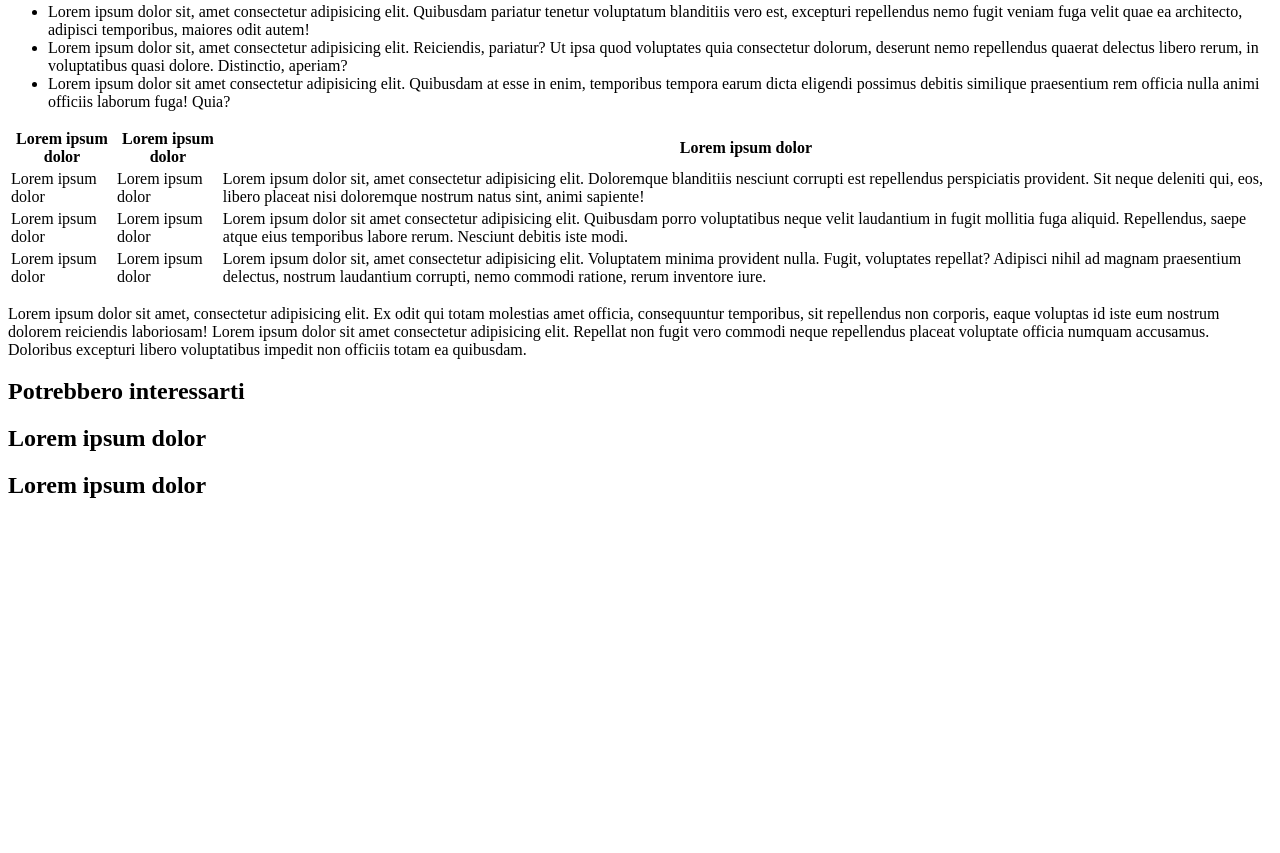
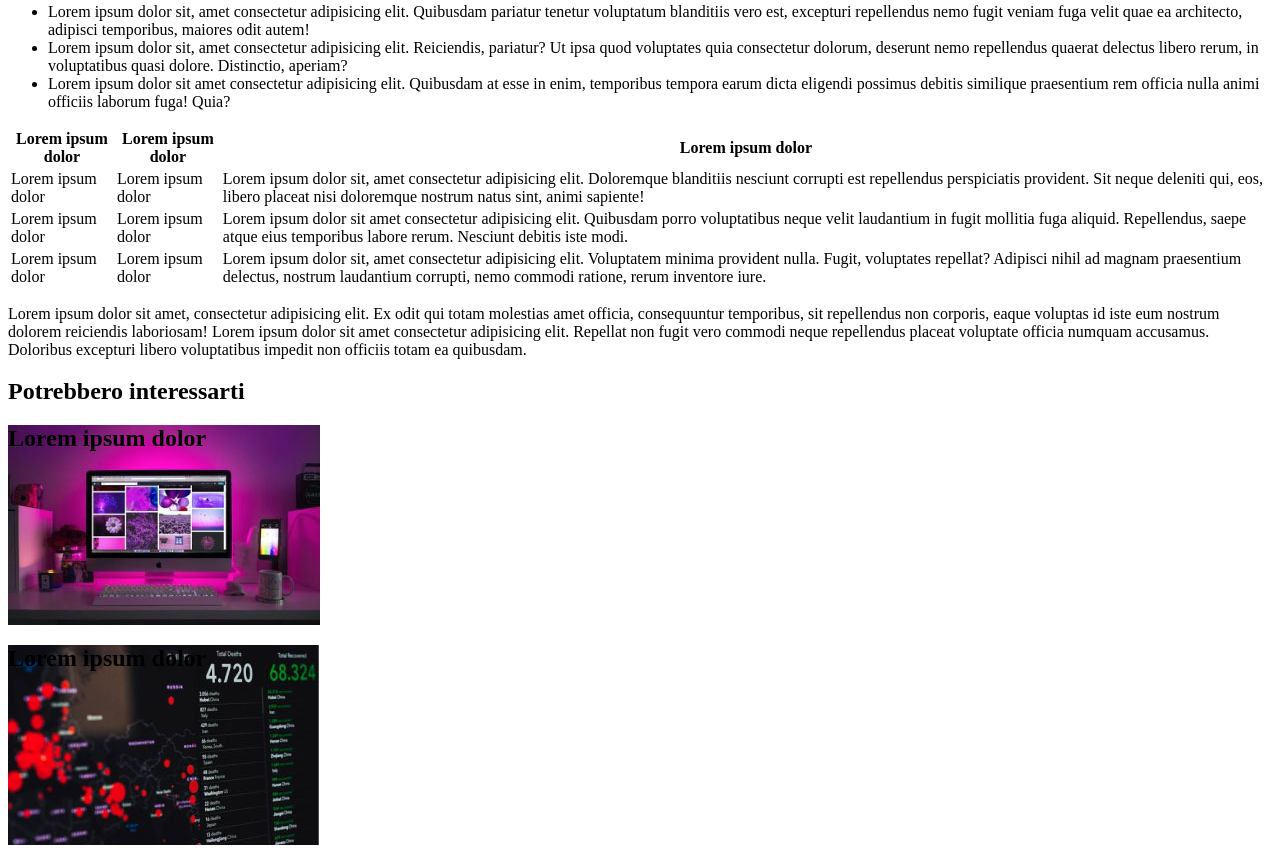
Before and after one commit to yasmindeoliveira/html-css-booleaner, a plain HTML site: page index.html in a window 1280 px wide. Shown: the part 868-1721 px from the top of the page. Before the commit the page ends 1387 px from the top, so only its background shows below. Drawn offline with Linux system fonts and the light colour scheme.

Commit message:
css background ultime immagini

```diff
--- a/style.css
+++ b/style.css
@@ -8,3 +8,13 @@
     margin-top: 100px;
     margin-left: 10px;
 }
+.prima {
+    background-image: url("./assets/monitor.jpg");
+    height: 200px;
+    background-repeat: no-repeat
+}
+.seconda {
+    background-image: url(./assets/graph.jpg);
+    height: 200px;
+    background-repeat: no-repeat
+}
```
